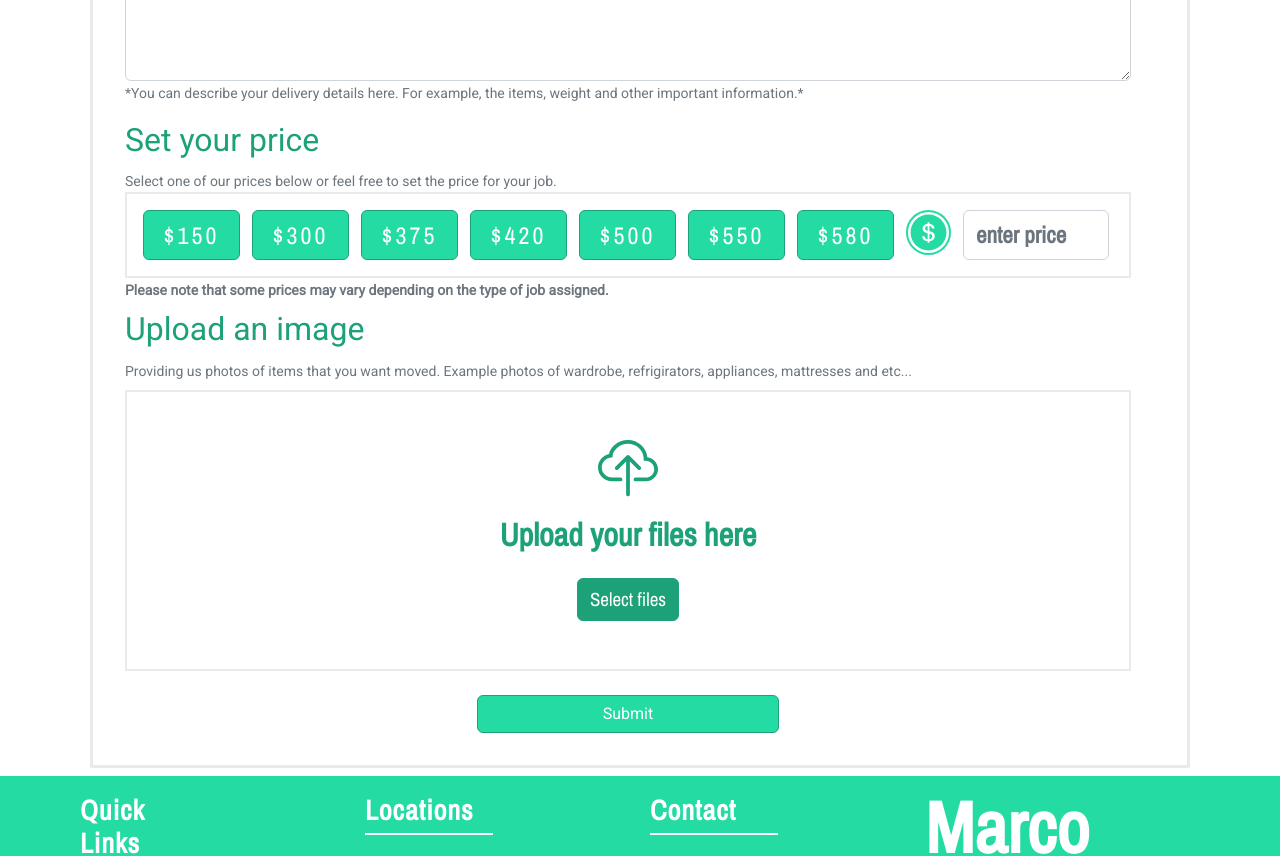
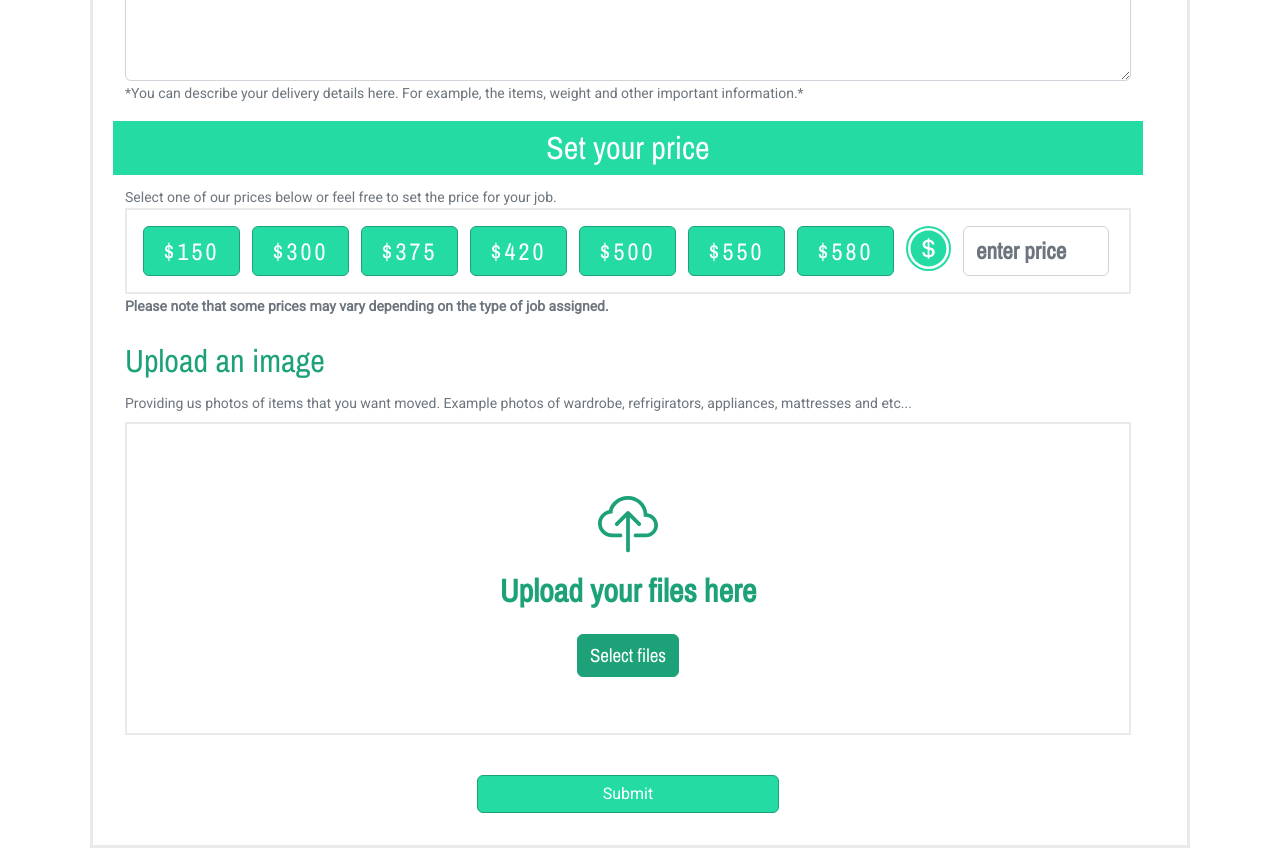
Before and after one commit to AbhikS847/marco-removals, a React (Create React App) app in the folder marco-booking/: page / in a window 1280 px wide. Shown: the part 1100-1956 px from the top of the page. Built offline with nearby package versions, Linux system fonts and the light colour scheme.

Commit message:
Frontend UI done for the file upload

```diff
--- a/marco-booking/src/components/Booking.js
+++ b/marco-booking/src/components/Booking.js
@@ -4,7 +4,7 @@ import {GiConfirmed} from "react-icons/gi";
 import "react-datepicker/dist/react-datepicker.css";
 import { Container, Row, Col, Badge, Modal, Alert} from 'react-bootstrap';
 import {AiFillDollarCircle} from 'react-icons/ai';
-import {BsFillHouseDoorFill, BsCurrencyDollar, BsCloudUpload} from 'react-icons/bs';
+import {BsFillHouseDoorFill, BsCurrencyDollar, BsCloudUpload, BsTrash} from 'react-icons/bs';
 import {FaUserAlt, FaStickyNote, FaPeopleCarry, FaTruck, FaCouch, FaBars} from 'react-icons/fa';
 import {ImLocation, ImCalendar, ImClock, ImMail2} from 'react-icons/im';
 import {FiPackage, FiPhoneCall} from 'react-icons/fi';
@@ -154,18 +154,6 @@ const ServicesModal = (props) => {
   );
 }
 
-const handleFileChange = (event) => {
-  const fileObj = event.target.files && event.target.files[0];
-  if(!fileObj){
-    return;
-  }
-
-  event.target.value = null;
-
-  console.log(fileObj);
-
-};
-
 const Booking = () => {
 
     const [firstName, setFirstName] = useState('');
@@ -180,10 +168,25 @@ const Booking = () => {
     const [showSuccess, setShowSuccess] = useState(false);
     const [showServices, setShowServices] = useState(false);
     const [confirmationDetails, setConfirmationDetails] = useState({});
+    const [files, setUploadedFiles] = useState([]);
     const inputRef = useRef(null);
+
+    const handleFileChange = (event) => {
+      const chosenFiles = Array.prototype.slice.call(event.target.files);
+      if(!chosenFiles){
+        return;
+      }
+      setUploadedFiles([...files, ...chosenFiles]);
+    };
+
 
     const priceInserter = (price) => {
       setPrice(price);
+    }
+
+    const removeFile = (filename) => {
+      const updatedFiles = files.filter(file => file.name !== filename);
+      setUploadedFiles(updatedFiles);
     }
 
     return <div>
@@ -349,7 +352,7 @@ const Booking = () => {
     <BookingModal details={confirmationDetails} show={showSuccess} onHide={()=>{setShowSuccess(false)}} />
     <ServicesModal show={showServices} onHide={()=>{setShowServices(false)}} />
     <Row style={{padding:16}}>
-        <h2 style={{color:"#1da179"}}>Details</h2>
+        <h2 style={{color:"#1da179", fontFamily:'Archivo Narrow'}}>Details</h2>
         <Col xs={12} sm={4}>
         <Form.Group className="mb-3" controlId="firstname">
         <Form.Label>First name</Form.Label>
@@ -421,7 +424,7 @@ const Booking = () => {
       </Col>
     </Row>
     <Row>
-    <h2 style={{color:"#1da179"}}>Set your price</h2>
+    <h2 style={{color:"#fff", padding:8, backgroundColor:'#24dba4', fontFamily:'Archivo Narrow', textAlign:'center'}}>Set your price</h2>
     <Form.Text className="text-muted">
       Select one of our prices below or feel free to set the price for your job.
         </Form.Text>
@@ -456,16 +459,40 @@ const Booking = () => {
         </Form.Text>
     </Col>
     </Row>
-    <Row className="py-2"><h2 style={{color:"#1da179"}}>Upload an image</h2>
+    <Row className="py-4"><h2 style={{color:"#1da179", fontFamily:'Archivo Narrow'}}>Upload an image</h2>
     <Form.Text className="text-muted">
     Providing us photos of items that you want moved. Example photos of wardrobe, refrigirators, appliances, mattresses and etc...
         </Form.Text>
       <Col>
-      <div className="movers-fileuploader" onClick={()=>{inputRef.current.click()}}>
-      <input ref={inputRef} onChange={handleFileChange} className="d-none" type="file" multiple></input>
+      <div className="movers-fileuploader">
+      <input ref={inputRef} onChange={handleFileChange} className="d-none" type="file" multiple accept="image/png, image/gif, image/jpeg"></input>
+      {files.length === 0 ? <>
         <div className="moversfileicon"><BsCloudUpload size={60} /></div>
         <h2 style={{fontFamily:'Archivo Narrow', fontWeight:600}} className="py-3">Upload your files here</h2>
-        <Button className="movers-btn">Select files</Button>
+      </> :<><div className="d-none d-sm-flex mb-3 imagebox">
+        {files.map((file) => {
+          return(
+            <div style={{border:'2px solid #eaeaea', padding:8, margin:16, display:'flex', justifyContent:'center', flexDirection:'column', position:'relative'}} key={file.name + Math.floor(Math.random() * 9999999)}>
+            <div className="removebutton" style={{position:'absolute', top:15, right:15, borderRadius:'5px', color:'#fff', padding:4, backgroundColor:'#DC143C'}} onClick={()=>{removeFile(file.name)}}><BsTrash size={25} /></div>
+            <div><img height="300px" alt={file.name} src={URL.createObjectURL(file)} /></div>
+            <div className="py-2"><p style={{fontFamily:'Archivo Narrow', fontSize:18}}>{file.name}</p></div>
+            </div>
+          )
+        })}
+      </div>
+      <div className="d-flex d-sm-none mb-3 imagebox-mobile">
+        {files.map((file) => {
+          return(
+            <div style={{border:'2px solid #eaeaea', padding:4, margin:8, display:'flex', justifyContent:'center', flexDirection:'column', position:'relative'}} key={file.name + Math.floor(Math.random() * 9999999)}>
+            <div className="removebutton" style={{position:'absolute', top:15, right:15, borderRadius:'5px', color:'#fff', padding:4, backgroundColor:'#DC143C'}} onClick={()=>{removeFile(file.name)}}><BsTrash size={25} /></div>
+            <div><img width="100%" style={{objectFit:'cover'}} alt={file.name} src={URL.createObjectURL(file)} /></div>
+            <div className="py-2"><p style={{fontFamily:'Archivo Narrow', fontSize:18}}>{file.name}</p></div>
+            </div>
+          )
+        })}
+      </div>
+      </>}
+        <Button className="movers-btn" onClick={()=>{inputRef.current.click()}}>Select files</Button>
       </div>
       </Col>
     </Row>
--- a/marco-booking/src/styles/main.css
+++ b/marco-booking/src/styles/main.css
@@ -1,5 +1,70 @@
 @import url('https://fonts.googleapis.com/css2?family=Roboto&display=swap');
 @import url('https://fonts.googleapis.com/css2?family=Archivo+Narrow&family=Roboto&display=swap');
+
+@media only screen and (min-width:360px){
+    .movers-fileuploader{
+        padding:4px;
+        margin-top:8px;
+        border:2px solid #eaeaea;
+        color:#1da179;
+        text-align: center;
+    }
+    .moversfileicon{
+        padding-top:24px;
+        display: flex;
+        justify-content: center;
+        cursor: pointer;
+    }
+
+    .movers-btn{
+        background-color: #1da179 !important;
+        font-family: 'Archivo Narrow';
+        font-size: 19px;
+        margin-bottom:8px;
+    }
+}
+
+@media only screen and (min-width:768px){
+    .movers-fileuploader{
+        padding:48px;
+        margin-top:8px;
+        border:2px solid #eaeaea;
+        color:#1da179;
+        text-align: center;
+    }
+
+    .moversfileicon{
+        display: flex;
+        justify-content: center;
+        cursor: pointer;
+    }
+
+    .movers-btn{
+        background-color: #1da179 !important;
+        font-family: 'Archivo Narrow';
+        font-size: 19px;
+    }
+}
+
+/* width */
+::-webkit-scrollbar {
+    width:8px;
+  }
+
+  /* Track */
+  ::-webkit-scrollbar-track {
+    background: #24dba4;
+  }
+
+  /* Handle */
+  ::-webkit-scrollbar-thumb {
+    background: #1da179;
+  }
+
+  /* Handle on hover */
+  ::-webkit-scrollbar-thumb:hover {
+    background:#1da179;
+  }
 
 input::-webkit-outer-spin-button,
 input::-webkit-inner-spin-button {
@@ -257,7 +322,7 @@ ul > li > a:hover{
     padding:16px;
     border:2px solid #eaeaea;
     display:flex;
-    overflow-x: scroll;
+    overflow-x: auto;
 }
 
 .pricingbtns{
@@ -277,26 +342,6 @@ ul > li > a:hover{
     margin-left:4px;
 }
 
-.movers-fileuploader{
-    padding:48px;
-    margin-top:8px;
-    border:2px solid #eaeaea;
-    color:#1da179;
-    text-align: center;
-}
-
-.moversfileicon{
-    display: flex;
-    justify-content: center;
-    cursor: pointer;
-}
-
-.movers-btn{
-    background-color: #1da179 !important;
-    font-family: 'Archivo Narrow';
-    font-size: 19px;
-}
-
 .movers-btn:hover{
     background-color:#24dba4 !important;
 }
@@ -304,3 +349,21 @@ ul > li > a:hover{
 .movers-btn:focus{
     background-color:#24dba4 !important;
 }
+
+.imagebox{
+    overflow-x:auto;
+}
+
+.imagebox-mobile{
+    overflow-x: auto;
+}
+
+.removebutton{
+    transition: 500ms;
+    cursor:pointer !important;
+}
+
+.removebutton:hover{
+    background-color:#8B0000 !important;
+    transition: 500ms;
+}
```
